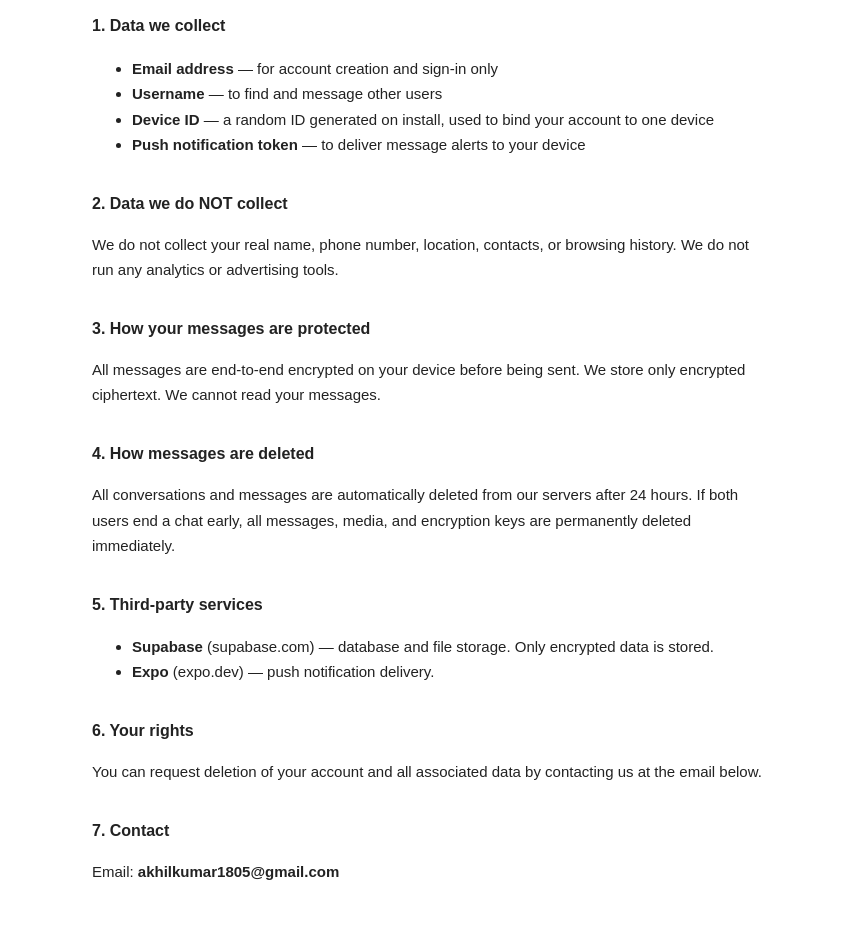
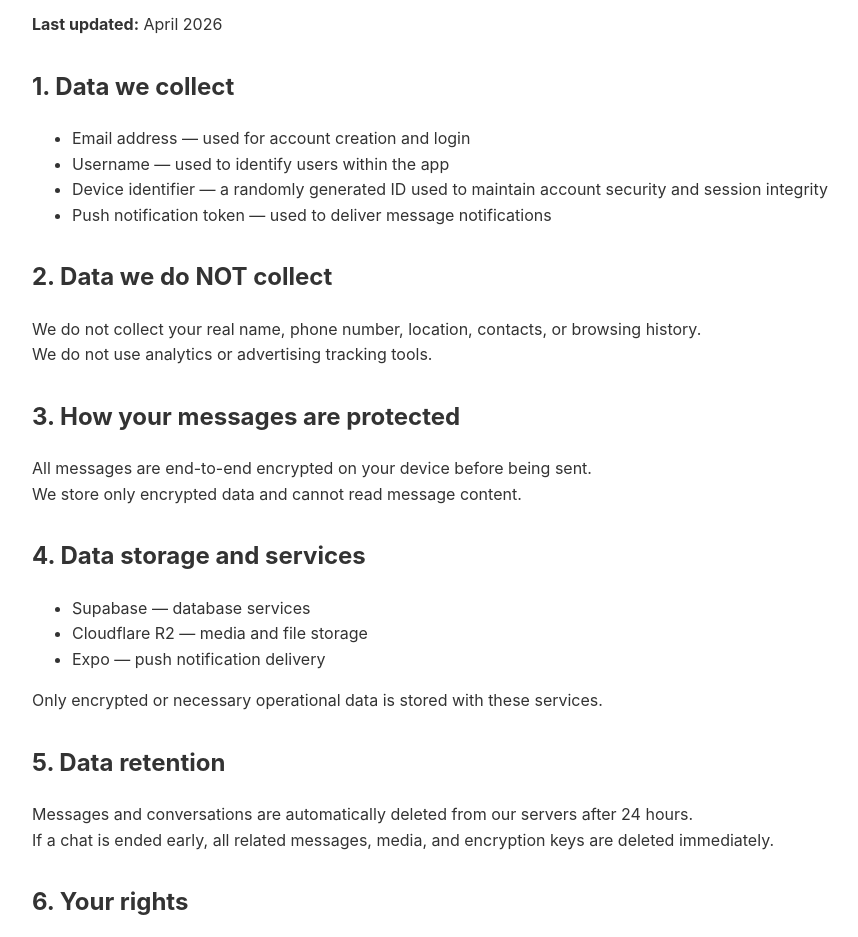
Before and after one commit to akhil1805/phantom-chat-privacy, a plain HTML site: page index.html in a window 1280 px wide. Shown: the part 142-1079 px from the top of the page, without its empty margins (208-1066 px from the left). Drawn offline with Linux system fonts and the light colour scheme.

Commit message:
Revise Privacy Policy content and formatting

```diff
--- a/index.html
+++ b/index.html
@@ -1,47 +1,61 @@
 <!DOCTYPE html>
+
 <html lang="en">
 <head>
   <meta charset="UTF-8">
   <meta name="viewport" content="width=device-width, initial-scale=1.0">
-  <title>Phantom Chat — Privacy Policy</title>
+  <title>Privacy Policy - Phantom Chat</title>
   <style>
-    body { font-family: sans-serif; max-width: 680px; margin: 40px auto; padding: 0 20px; line-height: 1.7; color: #222; }
-    h1 { font-size: 24px; }
-    h2 { font-size: 16px; margin-top: 32px; }
-    p, li { font-size: 15px; }
+    body {
+      font-family: -apple-system, BlinkMacSystemFont, "Segoe UI", Roboto, Arial, sans-serif;
+      line-height: 1.6;
+      max-width: 800px;
+      margin: 40px auto;
+      padding: 20px;
+      color: #333;
+    }
+    h1 { color: #000; }
+    h2 { margin-top: 30px; }
   </style>
 </head>
 <body>
+
 <h1>Privacy Policy — Phantom Chat</h1>
-  <p>Last updated: April 2026</p>
+<p><strong>Last updated:</strong> April 2026</p>
 
 <h2>1. Data we collect</h2>
 <ul>
-    <li><strong>Email address</strong> — for account creation and sign-in only</li>
-    <li><strong>Username</strong> — to find and message other users</li>
-    <li><strong>Device ID</strong> — a random ID generated on install, used to bind your account to one device</li>
-    <li><strong>Push notification token</strong> — to deliver message alerts to your device</li>
+  <li>Email address — used for account creation and login</li>
+  <li>Username — used to identify users within the app</li>
+  <li>Device identifier — a randomly generated ID used to maintain account security and session integrity</li>
+  <li>Push notification token — used to deliver message notifications</li>
 </ul>
 
 <h2>2. Data we do NOT collect</h2>
-  <p>We do not collect your real name, phone number, location, contacts, or browsing history. We do not run any analytics or advertising tools.</p>
+<p>We do not collect your real name, phone number, location, contacts, or browsing history.<br>
+We do not use analytics or advertising tracking tools.</p>
 
 <h2>3. How your messages are protected</h2>
-  <p>All messages are end-to-end encrypted on your device before being sent. We store only encrypted ciphertext. We cannot read your messages.</p>
+<p>All messages are end-to-end encrypted on your device before being sent.<br>
+We store only encrypted data and cannot read message content.</p>
 
-  <h2>4. How messages are deleted</h2>
-  <p>All conversations and messages are automatically deleted from our servers after 24 hours. If both users end a chat early, all messages, media, and encryption keys are permanently deleted immediately.</p>
+<h2>4. Data storage and services</h2>
+<ul>
+  <li>Supabase — database services</li>
+  <li>Cloudflare R2 — media and file storage</li>
+  <li>Expo — push notification delivery</li>
+</ul>
+<p>Only encrypted or necessary operational data is stored with these services.</p>
 
-  <h2>5. Third-party services</h2>
-  <ul>
-    <li><strong>Supabase</strong> (supabase.com) — database and file storage. Only encrypted data is stored.</li>
-    <li><strong>Expo</strong> (expo.dev) — push notification delivery.</li>
-  </ul>
+<h2>5. Data retention</h2>
+<p>Messages and conversations are automatically deleted from our servers after 24 hours.<br>
+If a chat is ended early, all related messages, media, and encryption keys are deleted immediately.</p>
 
 <h2>6. Your rights</h2>
-  <p>You can request deletion of your account and all associated data by contacting us at the email below.</p>
+<p>You may request deletion of your account and associated data at any time by contacting us.</p>
 
 <h2>7. Contact</h2>
-  <p>Email: <strong>akhilkumar1805@gmail.com</strong></p>
+<p>Email: <a href="mailto:akhilkumar1805@gmail.com">akhilkumar1805@gmail.com</a></p>
+
 </body>
 </html>
```
Lines whose indentation alone changed are shown as unchanged.
